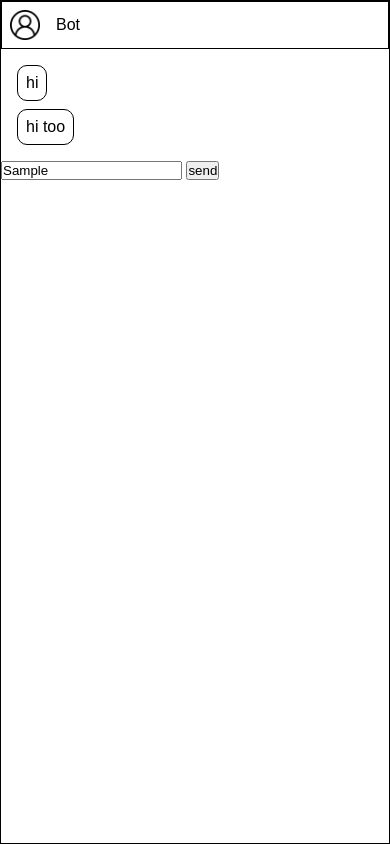
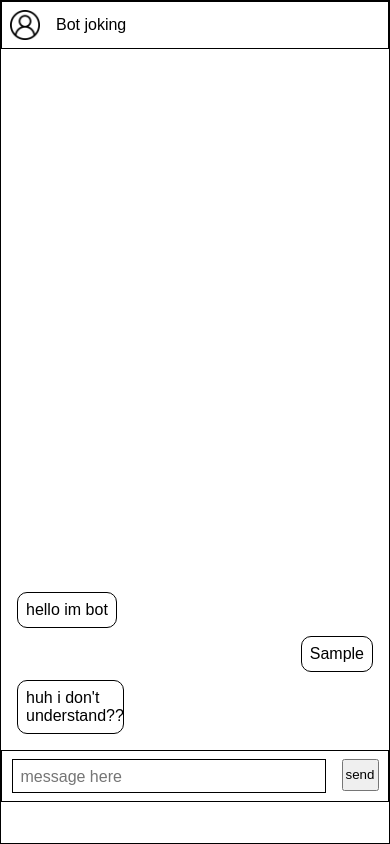
Before and after one commit to Wira-Kusuma/chat-bot, a plain HTML site: page index.html in a window 390 px wide. Both pictures are taken after typing "Sample" into the empty fields and a click on the button "send". Drawn offline with Linux system fonts and the light colour scheme.

Commit message:
Add basic chat functionality and UI improvements
Implemented a simple chat interface with bot responses in script.js. Updated index.html to use a textarea for user input and adjusted initial messages. Improved style.css for better layout, scrolling, and input styling, including responsive adjustments and visual enhancements for chat bubbles and the typing area.

```diff
--- a/index.html
+++ b/index.html
@@ -16,19 +16,16 @@
     <main>
         <header>
             <img src="img/user.png" alt="">
-            <p>Bot</p>
+            <p>Bot joking</p>
         </header>
 
         <div class="convers">
             <div class="bot">
-                <p>hi</p>
-            </div>
-            <div class="human">
-                <p>hi too</p>
+                <p>hello im bot</p>
             </div>
         </div>
         <div class="typing">
-            <input type="text" name="" id="">
+            <textarea type="text" id="userInput" placeholder="message here"></textarea>
             <button>send</button>
         </div>
     </main>
--- a/script.js
+++ b/script.js
@@ -0,0 +1,84 @@
+let human = document.querySelector(".human");
+let bot = document.querySelector(".bot");
+let send = document.querySelector("button");
+let userInput = document.querySelector("#userInput");
+let convers = document.querySelector(".convers");
+
+function sending() {
+    let element = document.createElement("div");
+    element.className = "human";
+    element.innerHTML = `
+    <p>${userInput.value}</p>
+    `;
+    userInput.value="";
+    userInput.focus();
+    convers.appendChild(element);
+}
+
+send.addEventListener("click", function() {
+    if(userInput.value.trim() === "" ){
+        let element = document.createElement("div");
+        element.className = "bot";
+        element.innerHTML = `
+        <p>don't send empty message</p>
+        `;
+        userInput.value="";
+        userInput.focus();
+        convers.appendChild(element);
+    }
+    else if (userInput.value.includes("hi") || userInput.value.includes("hello") || userInput.value.includes("how are you") ||userInput.value.includes("?")){
+        sending();
+        setTimeout(() => {
+            let element = document.createElement("div");
+            element.className = "bot";
+            element.innerHTML = `
+            <p>who are you?? i have boyfriend</p>
+            `;
+            userInput.value="";
+            userInput.focus();
+            convers.appendChild(element);
+        }, 500);
+
+    }
+    else if (userInput.value.includes("oh")){
+        sending();
+        setTimeout(() => {
+            let element = document.createElement("div");
+            element.className = "bot";
+            element.innerHTML = `
+            <p>finally you understand</p>
+            `;
+            userInput.value="";
+            userInput.focus();
+            convers.appendChild(element);
+        }, 500);
+
+    }
+    else if (userInput.value.includes("+") || userInput.value.includes("-") || userInput.value.includes("x") || userInput.value.includes("/") || userInput.value.includes("equal") || userInput.value.includes("=")){
+        sending();
+        setTimeout(() => {
+            let element = document.createElement("div");
+            element.className = "bot";
+            element.innerHTML = `
+            <p>i don't know lol</p>
+            `;
+            userInput.value="";
+            userInput.focus();
+            convers.appendChild(element);
+        }, 500);
+
+    }
+    else {
+        sending();
+        setTimeout(() => {
+            let element = document.createElement("div");
+            element.className = "bot";
+            element.innerHTML = `
+            <p>huh i don't understand??</p>
+            `;
+            userInput.value="";
+            userInput.focus();
+            convers.appendChild(element);
+        }, 500);
+    }
+});
--- a/style.css
+++ b/style.css
@@ -7,8 +7,8 @@
 
 body {
     width: 100%;
-    height: 100vh;
-    overflow: hidden;
+    max-height: 100vh;
+    /* overflow: hidden; */
     margin: 0;
     padding: 0;
     display: flex;
@@ -25,6 +25,7 @@ main {
     width: 80%;
     height: 100vh;
     border: 1px solid ;
+    overflow: hidden;
 }
 
 header {
@@ -42,13 +43,20 @@ header img {
 }
 
 .convers {
+    width: 100%;
+    height: 83vh;
     padding: 1rem;
     display: flex;
     flex-direction: column;
+    /* align-items: end; */
+    justify-content: end;
     gap: 0.5rem;
+    overflow-x: auto;
+    overflow-y: hidden;
 }
 
 .bot, .human {
+    display: flex;
     width: 100%;
     height: fit-content;
 }
@@ -61,7 +69,36 @@ header img {
     border-radius: 10px;
 }
 
+.human {
+    justify-content: end;
+}
 
+.typing {
+    width: 100%;
+    display: flex;
+    justify-content: center;
+    gap: 1rem;
+    background-color: white;
+    border: 1px solid ;
+    padding: 0.5rem;
+}
+
+.typing textarea {
+    all: unset;
+    border: 1px solid;
+    width: 80%;
+    height: 1rem;
+    padding: 0.5rem;
+    font-size: 1rem;
+    display: flex;
+    justify-content: start;
+    align-items: center;
+    overflow: auto;
+}
+.typing button {
+    width: 10%;
+    height: 2rem;
+}
 
 @media screen and (max-width:700px) {
     section {
```
